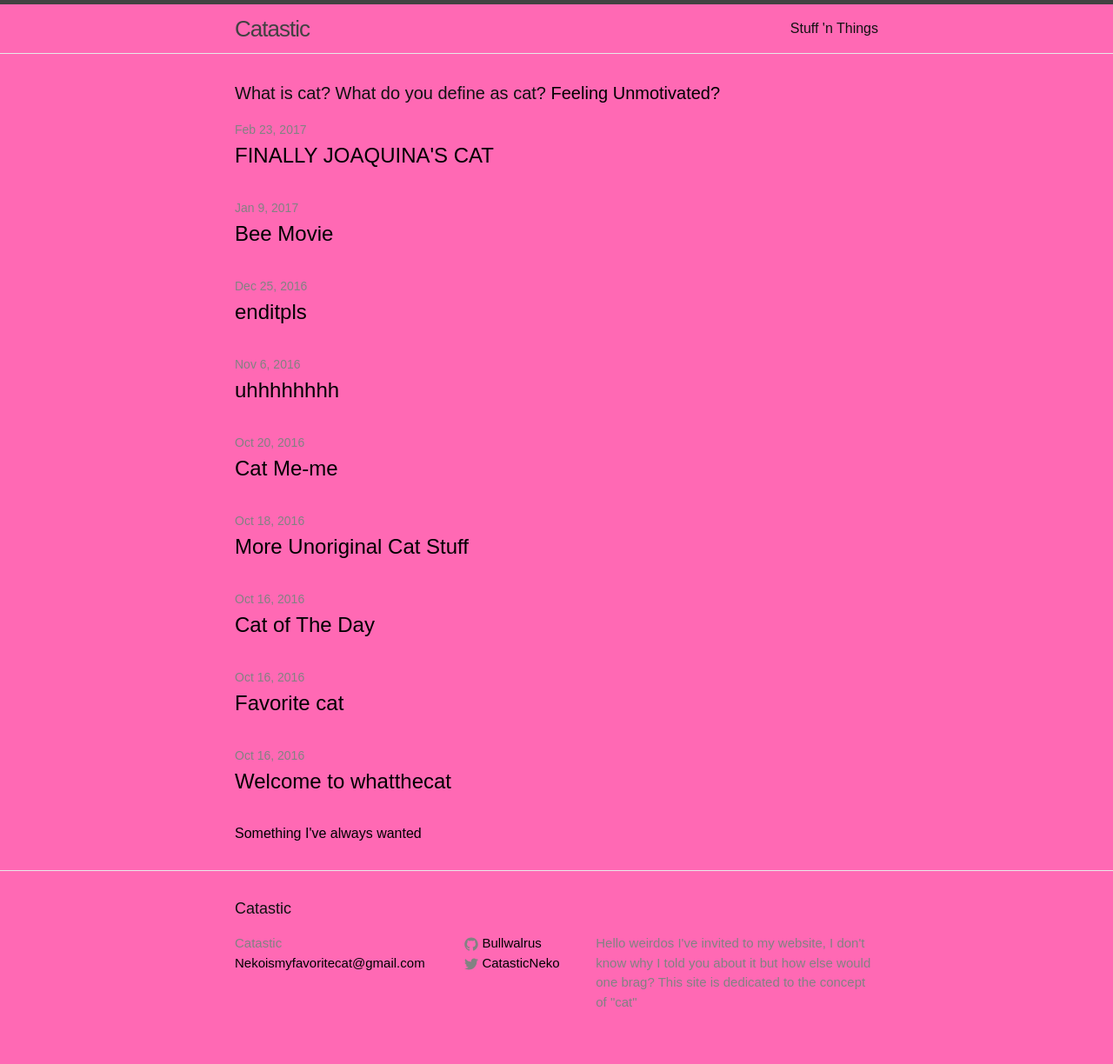
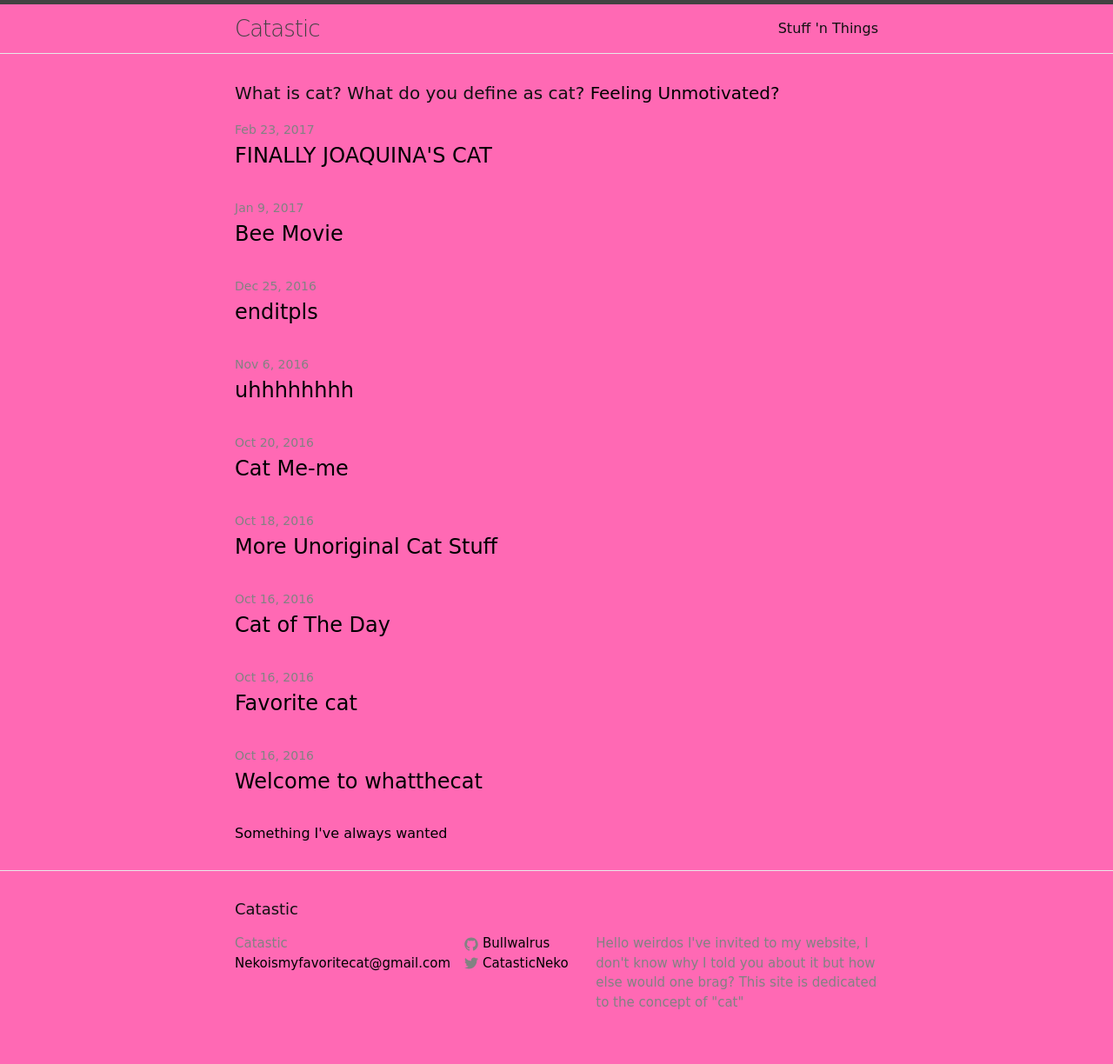
Before and after one commit to bullwalrus/Bullwalrus.github.io, a Jekyll site: the page built from index.html, in a window 1280 px wide. Shown: the whole page at 87% size. Built offline with Jekyll 4.4.1, drawn with Linux system fonts in a browser that asks for light colours.

Commit message:
Update main.scss

```diff
--- a/css/main.scss
+++ b/css/main.scss
@@ -6,7 +6,7 @@
 
 // Originally "Helvetica Neue", Helvetica, Arial, sans-serif;
 // Our variables
-$base-font-family: "sans-serif", Arial, Helvetica, sans-serif;
+$base-font-family: "Comic Sans MS", Arial, Helvetica, sans-serif;
 $base-font-size:   16px;
 $base-font-weight: 400;
 $small-font-size:  $base-font-size * 0.875;
```
